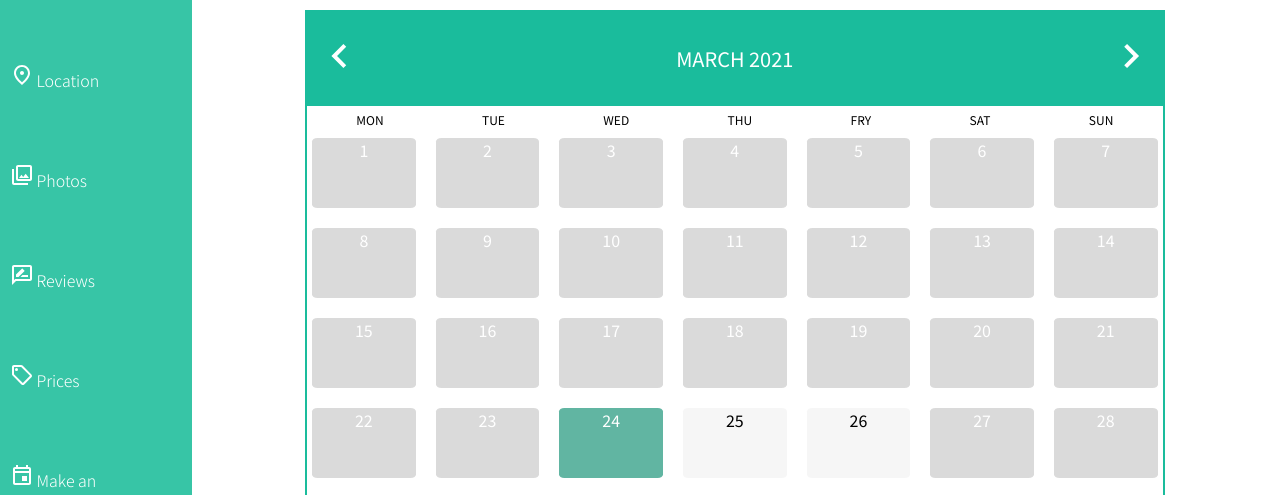
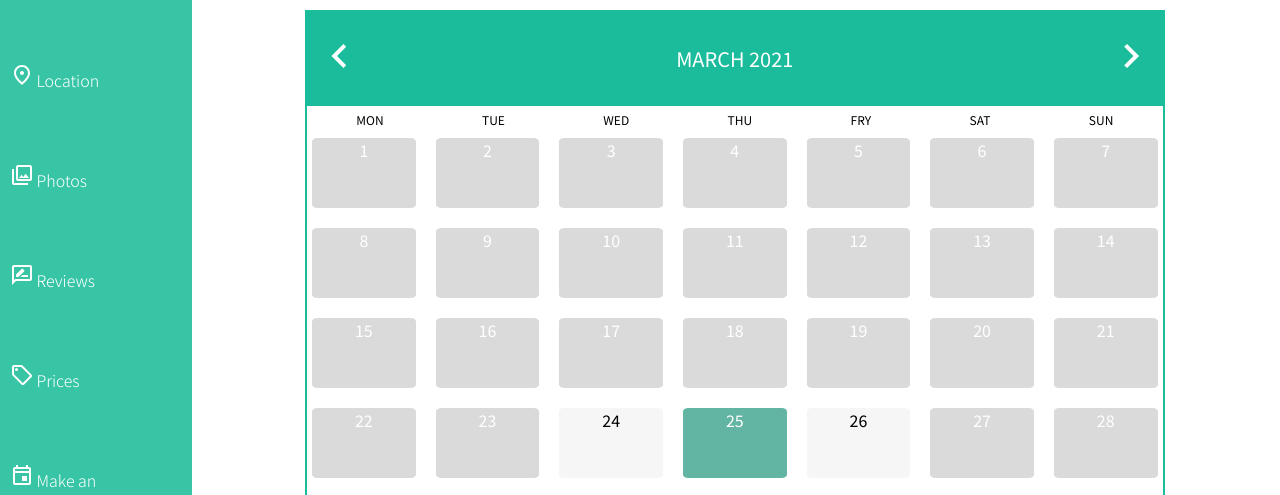
Before and after one commit to mirceaiscoding/Proiect-Technici-WEB, a plain HTML site: page appointment.html in a window 1280 px wide. Both pictures are taken after a click on the item "25". Shown: the part 247-742 px from the top of the page. Drawn offline with Linux system fonts and the light colour scheme.

Commit message:
Active selection for calendar

```diff
--- a/appointment-styles.css
+++ b/appointment-styles.css
@@ -87,19 +87,10 @@ ul {
 }
 
 .day:hover,
-.day:active {
+.active {
     background-color: #03886b9f;
     color: white;
     transition: all 0.5s ease;
-}
-
-.day-current-date {
-    background-color: #03886b9f;
-    color: white;
-    border-radius: 5%;
-    text-align: center;
-    cursor: pointer;
-
 }
 
 
--- a/javascript/calendar.js
+++ b/javascript/calendar.js
@@ -77,9 +77,23 @@ function showDayPlanner() {
     dayPlanner.style.height = "auto";
 }
 
+
+function changeActiveDay(index){
+    console.log("Changing active day to " + index);
+    const activeDay = document.getElementsByClassName("active");
+    if (activeDay.length != 0){
+        activeDay[0].setAttribute("class", "day");
+    }
+    const newActiveDay = document.getElementById(("day-" + index));
+    newActiveDay.className += " active";
+}
+
 // Shows hour intervals for a specific day
 function showDayAvailability(year, month, index) {
     console.log("Show day availability")
+
+    // Change the active day
+    changeActiveDay(index);
 
     // Clear day planner
     const dayPlanner = document.getElementById("day-planner");
@@ -177,7 +191,7 @@ function addDaysCurrentMonth(year, month, day) {
         };
 
         if (index == day) {
-            li.setAttribute("class", "day-current-date");
+            li.setAttribute("class", "day active");
             continue;
         }
 
```
